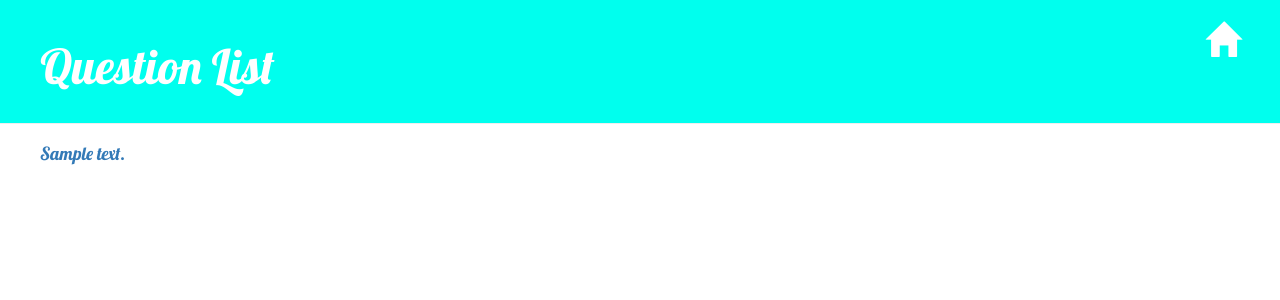
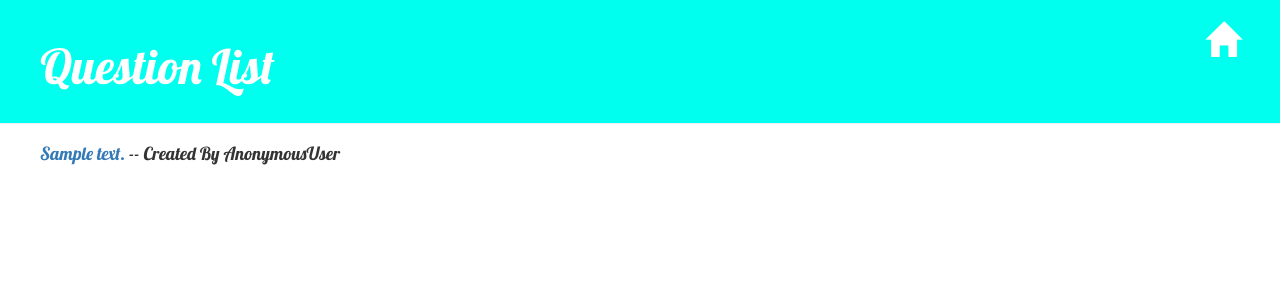
Before and after one commit to AnonShad0w/DjangoChat, a Django app: page /polls/ in a window 1280 px wide. Shown: the top 300 px of the page. Run offline with Django 3.2, Linux system fonts and the light colour scheme; tables that the repository leaves empty hold one stand-in row (values such as "Sample post"); some libraries are stand-ins or nearby versions.

```diff
--- a/polls/templates/polls/index.html
+++ b/polls/templates/polls/index.html
@@ -22,7 +22,7 @@
 {% if latest_question_list %}
     <ul>
     {% for question in latest_question_list %}
-        <h4><a href="{% url 'polls:detail' question.id %}">{{ question.question_text }}</a></h4>
+        <h4><a href="{% url 'polls:detail' question.id %}">{{ question.question_text }}</a> -- Created By {{ user }}</h4>
     {% endfor %}
     </ul>
 {% else %}
--- a/polls/views.py
+++ b/polls/views.py
@@ -3,7 +3,7 @@ from django.shortcuts import render, get_object_or_404, redirect
 from django.urls import reverse
 from django.views import generic
 from django.utils import timezone
-from django.forms import modelformset_factory, formset_factory
+from django.forms import formset_factory
 from django.contrib.auth import get_user_model
 from django.conf import settings
 
@@ -65,9 +65,9 @@ def vote(request, question_id):
 
 def new_poll(request):
     ChoiceFormSet = formset_factory(ChoiceForm, extra=3, min_num=2, validate_min=True)
-
     question_form = QuestionForm() # when a url is called initially it is GET method so you have to send a instance of form first (empty form)
     choice_form = ChoiceForm()
+    user = request.user
 
     if request.method == 'POST':
         form = QuestionForm(request.POST or None)
@@ -87,6 +87,7 @@ def new_poll(request):
     tmpl_vars = {
         'formset': formset,
         'form': form,
+        'user': user,
     }
 
     return render(request, 'polls/new.html', tmpl_vars)
```
